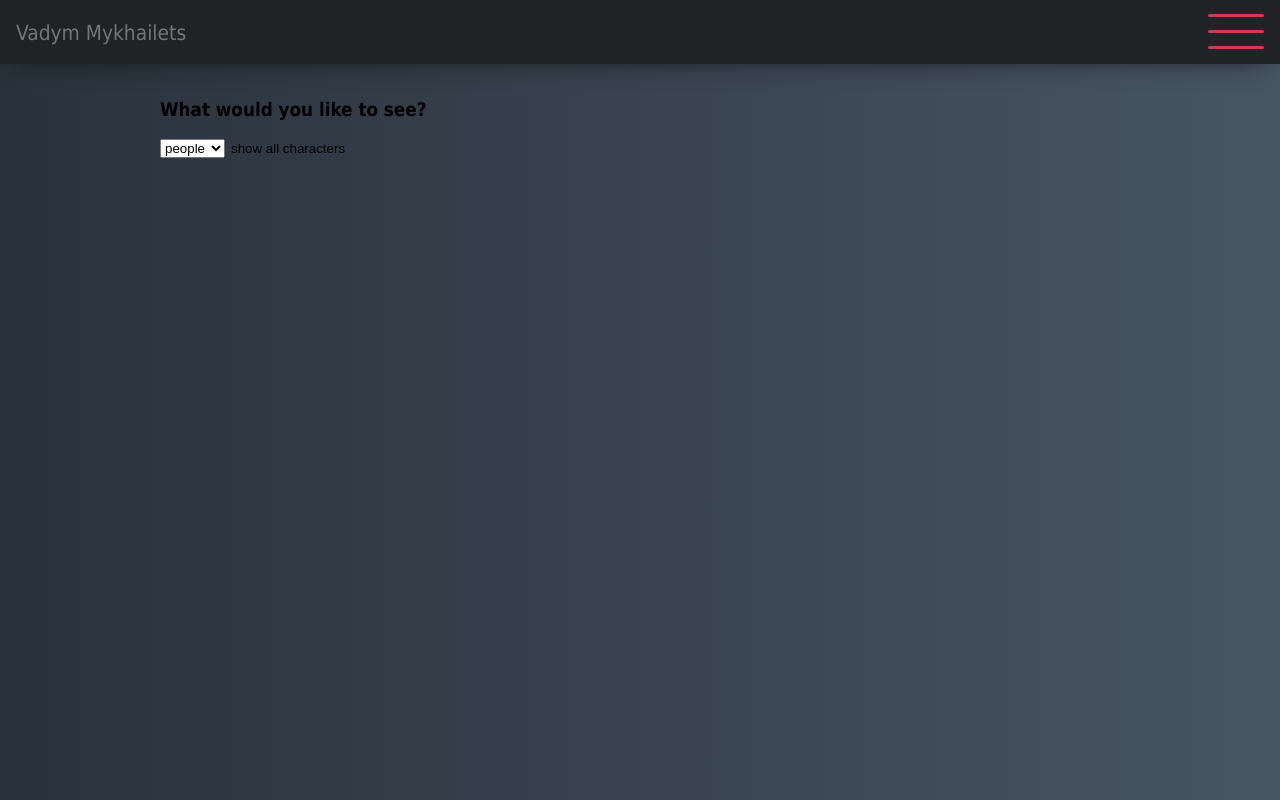
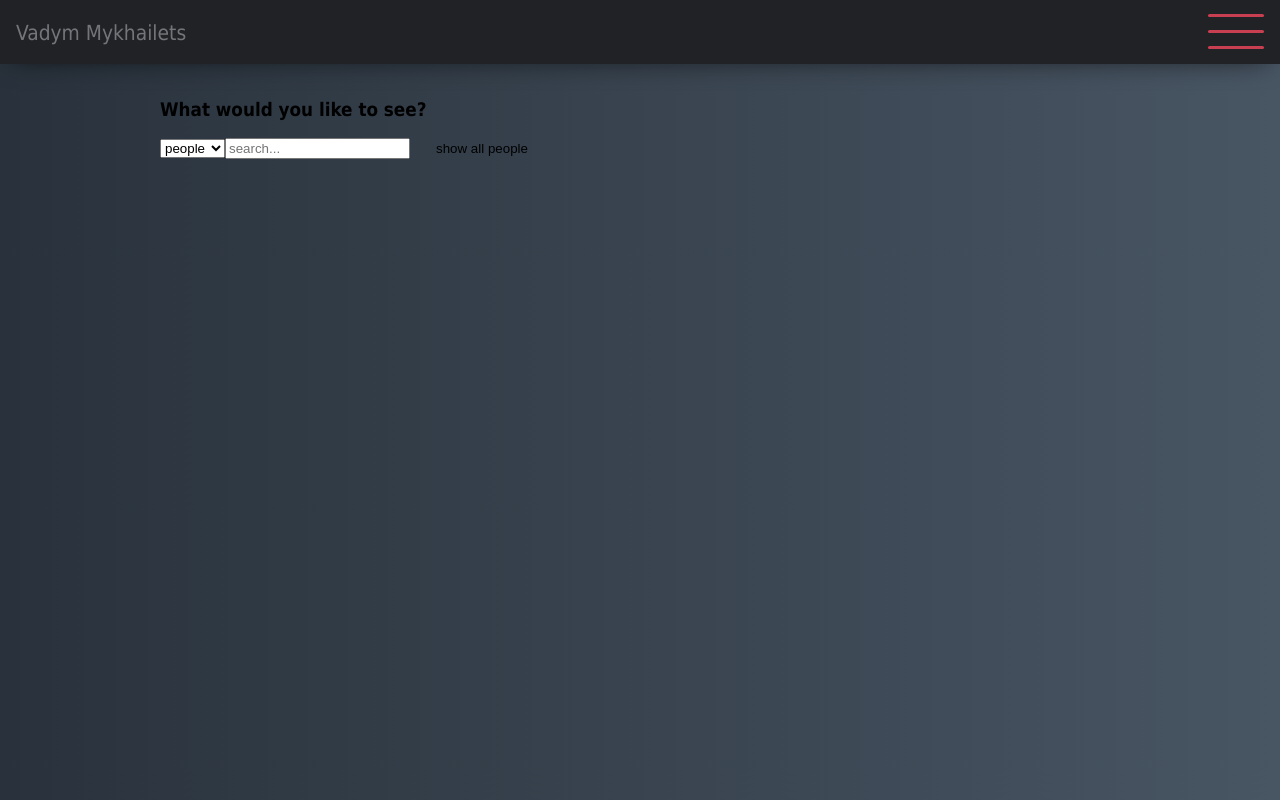
Before and after one commit to Vadim06/MyWorkAndSkills, a React (Create React App) app: page /swapi in a window 1280 px wide. Built offline with nearby package versions, Linux system fonts and the light colour scheme.

Commit message:
added search

```diff
--- a/src/components/Swapi/Swapi.css
+++ b/src/components/Swapi/Swapi.css
@@ -1,5 +1,13 @@
 .SWContainer {
   margin: 5rem 10rem;
+}
+
+.showCatergoryBtn {
+  overflow: hidden;
+  transition: 0.5s ease;
+  padding: 0;
+  margin: 0 1rem;
+  white-space: nowrap;
 }
 
 .SWSection {
--- a/src/components/Swapi/Swapi.tsx
+++ b/src/components/Swapi/Swapi.tsx
@@ -16,8 +16,11 @@ export const Swapi = () => {
     const [isLoading, setIsLoading] = useState<boolean>(true);
     const [pages, setPages] = useState<number>(0);
     const [category, setCategory] = useState<string>("people");
+    const [search, setSearch] = useState<string>("");
+    const [btnWidth, setBtnWidth] = useState<string>("7rem");
 
     const toggleShowCharacter = () => {
+        setSearch("");
         showCharactersVar = !showCharactersVar;
         if (showCharactersVar) {
             setShowCharacters(true)
@@ -46,6 +49,7 @@ export const Swapi = () => {
     }
 
     const paginate = (count: number) => {
+        console.log(count);
         if (count > 10) {
             setPages((Math.ceil(count / 10)));
         } else {
@@ -54,13 +58,13 @@ export const Swapi = () => {
     }
 
     const nextPage = () => {
-        currentPage++
         setIsLoading(true);
-        axios.get(`https://swapi.dev/api/${category}/?page=${currentPage}`)
+        axios.get(`https://swapi.dev/api/${category}/?page=${currentPage + 1}`)
             .then(response => {
                 setCharacters(response.data.results);
                 console.log(response.data.results);
                 setIsLoading(false);
+                currentPage++
             })
             .catch(error => {
                 console.error("Error fetching data:", error);
@@ -69,13 +73,37 @@ export const Swapi = () => {
     }
 
     const prevPage = () => {
-        currentPage--
         setIsLoading(true);
-        axios.get(`https://swapi.dev/api/${category}/?page=${currentPage}`)
+        axios.get(`https://swapi.dev/api/${category}/?page=${currentPage - 1}`)
             .then(response => {
                 setCharacters(response.data.results);
                 console.log(response.data.results);
                 setIsLoading(false);
+                currentPage--
+            })
+            .catch(error => {
+                console.error("Error fetching data:", error);
+                setIsLoading(false);
+            });
+    }
+
+    const searchChangeHandler = (value: string) => {
+        setSearch(value);
+        setIsLoading(true);
+        axios.get(`https://swapi.dev/api/people/?search=${value}`)
+            .then(response => {
+                setCharacters(response.data.results);
+                console.log(response.data.results);
+                setIsLoading(false);
+                if (value.length > 0) {
+                    setBtnWidth("0rem");
+                    setPages(0);
+                } else {
+                    setBtnWidth("7rem");
+                    showCharactersVar = false;
+                    currentPage = 1;
+                    toggleShowCharacter();
+                }
             })
             .catch(error => {
                 console.error("Error fetching data:", error);
@@ -91,7 +119,8 @@ export const Swapi = () => {
                     <option value="people">people</option>
                     <option value="planets">planets</option>
                 </select>
-                <button onClick={toggleShowCharacter} className='showCharactersBtn'>{isLoading ? "show all characters" : "hide all characters"}</button>
+                <input type="text" placeholder='search...' value={search} onChange={(event: React.ChangeEvent<HTMLInputElement>) => searchChangeHandler(event.target.value)} />
+                <button onClick={toggleShowCharacter} style={{width: btnWidth}} className='showCatergoryBtn'>{isLoading ? `show all ${category}` : `hide all ${category}`}</button>
                 {isLoading && showCharacters ? (
                     <p>Loading...</p>
                 ) : (
@@ -105,7 +134,7 @@ export const Swapi = () => {
                 )}
                 {pages > 0 && (
                     <div>
-                        <p>There are {pages} pages</p>
+                        <p>page {currentPage} of {pages}</p>
                         {currentPage > 1 && <button onClick={prevPage}>previous</button>}
                         {currentPage < pages && <button onClick={nextPage}>next</button>}
                     </div>
```
